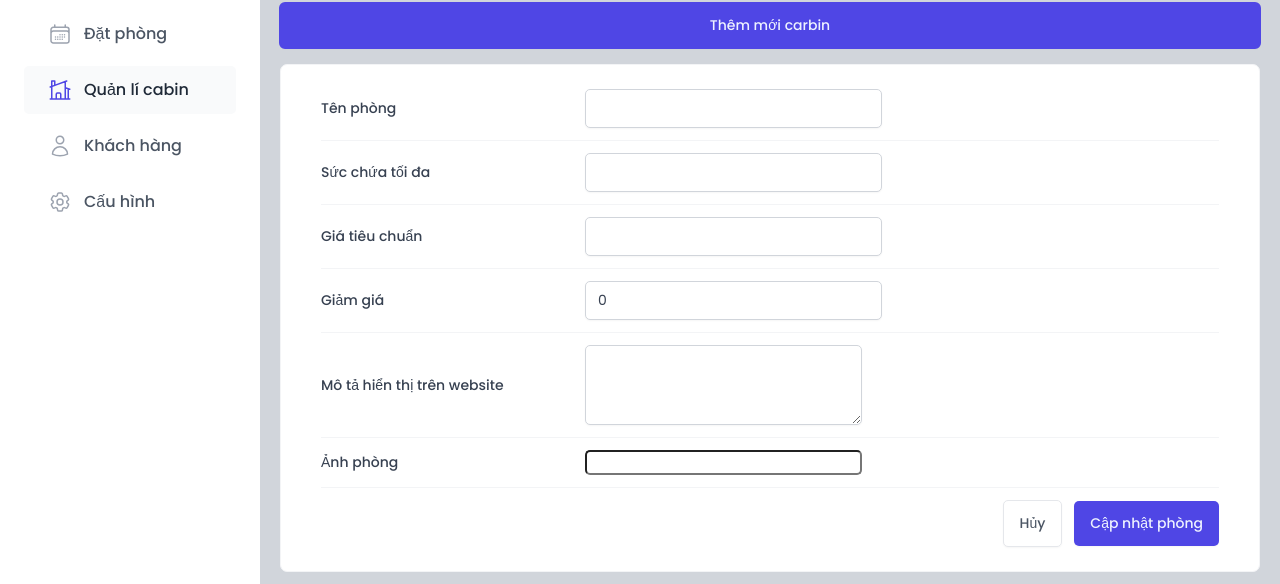
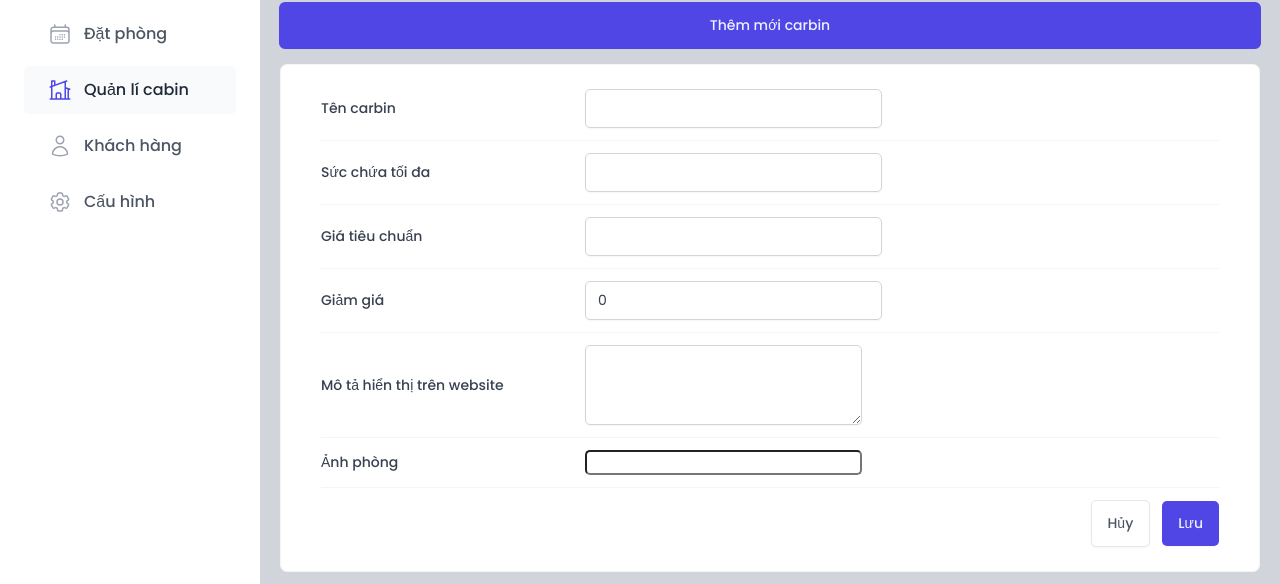
Before and after one commit to nguyenquangthuong23082004/The-Wild-Oasis, a React (Vite) app: page /cabins in a window 1280 px wide. Both pictures are taken after a click on the button "Thêm mới carbin". Shown: the part 213-797 px from the top of the page. Built offline with nearby package versions, Linux system fonts and the light colour scheme; no server answers; the database is empty; a web font is replaced by a local one.

Commit message:
feat: enhance CreateCabinForm with FormRow component for improved layout and error handling

```diff
--- a/src/features/cabins/CreateCabinForm.jsx
+++ b/src/features/cabins/CreateCabinForm.jsx
@@ -1,111 +1,111 @@
-import styled from "styled-components";
-
 import Input from "../../ui/Input";
 import Form from "../../ui/Form";
 import Button from "../../ui/Button";
 import FileInput from "../../ui/FileInput";
 import Textarea from "../../ui/Textarea";
+import FormRow from "../../ui/FormRow"
 import { useForm } from "react-hook-form";
 import { useMutation, useQueryClient } from "@tanstack/react-query";
 import { createCarbin } from "../../services/apiCabins";
 import toast from "react-hot-toast";
 
-const FormRow = styled.div`
-  display: grid;
-  align-items: center;
-  grid-template-columns: 24rem 1fr 1.2fr;
-  gap: 2.4rem;
-
-  padding: 1.2rem 0;
-
-  &:first-child {
-    padding-top: 0;
-  }
-
-  &:last-child {
-    padding-bottom: 0;
-  }
-
-  &:not(:last-child) {
-    border-bottom: 1px solid var(--color-grey-100);
-  }
-
-  &:has(button) {
-    display: flex;
-    justify-content: flex-end;
-    gap: 1.2rem;
-  }
-`;
-
-const Label = styled.label`
-  font-weight: 500;
-`;
-
-const Error = styled.span`
-  font-size: 1.4rem;
-  color: var(--color-red-700);
-`;
-
 function CreateCabinForm() {
-  const { register, handleSubmit, reset } = useForm();
-
+  const { register, handleSubmit, reset, getValues, formState } = useForm();
+  const { errors } = formState;
   const queryClient = useQueryClient();
 
   const { mutate, isPending: isCreating } = useMutation({
     mutationFn: createCarbin,
     onSuccess: () => {
-      toast.success("Tạo mới Carbin thành công")
+      toast.success("Tạo mới Carbin thành công");
       queryClient.invalidateQueries({
         queryKey: ["carbins"],
-      })
-      reset()
+      });
+      reset();
     },
-    onError: (err) => toast.error(err.message)
+    onError: (err) => toast.error(err.message),
   });
 
+  function onSubmit(formData) {
+    mutate(formData);
+  }
 
-  function onSubmit(formData) {
-    mutate(formData)
+  function onError(errors) {
+
   }
 
   return (
-    <Form onSubmit={handleSubmit(onSubmit)}>
-      <FormRow>
-        <Label htmlFor="name">Tên phòng</Label>
-        <Input type="text" id="name" {...register("name")} />
+    <Form onSubmit={handleSubmit(onSubmit, onError)}>
+      <FormRow lable="Tên carbin" error={errors?.name?.message}>
+        <Input
+          type="text"
+          id="name"
+          {...register("name", {
+            required: "Trường này là bắt buộc",
+          })}
+          disabled={isCreating}
+        />
       </FormRow>
 
-      <FormRow>
-        <Label htmlFor="maxCapacity">Sức chứa tối đa</Label>
-        <Input type="number" id="maxCapacity" {...register("maxCapacity")} />
+      <FormRow lable="Sức chứa tối đa" error={errors?.maxCapacity?.message}>
+        <Input
+          type="number"
+          id="maxCapacity"
+          {...register("maxCapacity", {
+            required: "Trường này là bắt buộc",
+            min: {
+              value: "1",
+              message: "Sức chứa phải lớn hơn hoặc bằng 1",
+            },
+          })}
+          disabled={isCreating}
+        />
       </FormRow>
 
-      <FormRow>
-        <Label htmlFor="regularPrice">Giá tiêu chuẩn</Label>
-        <Input type="number" id="regularPrice" {...register("regularPrice")} />
+      <FormRow lable="Giá tiêu chuẩn" error={errors?.regularPrice?.message}>
+        <Input
+          type="number"
+          id="regularPrice"
+          {...register("regularPrice", {
+            required: "Trường này là bắt buộc",
+            min: {
+              value: "1",
+              message: "Giá phải lớn hơn 0",
+            },
+          })}
+          disabled={isCreating}
+        />
       </FormRow>
 
-      <FormRow>
-        <Label htmlFor="discount">Giảm giá</Label>
+      <FormRow lable="Giảm giá" error={errors?.discount?.message}>
         <Input
           type="number"
           id="discount"
           defaultValue={0}
-          {...register("discount")}
+          {...register("discount", {
+            required: "Trường này là bắt buộc",
+            min: {
+              value: "1",
+              message: "Giá khuyến mãi phải lớn hơn 0",
+            },
+            validate: (value) => Number.parseFloat(value) <= Number.parseFloat(getValues().regularPrice) || 'Giá khuyến mãi phải nhỏ hơn giá bán',
+          })}
+          disabled={isCreating}
         />
       </FormRow>
 
-      <FormRow>
-        <Label htmlFor="description">Mô tả hiển thị trên website</Label>
+      <FormRow lable="Mô tả hiển thị trên website" error={errors?.description?.message}>
         <Textarea
           id="description"
           defaultValue=""
-          {...register("description")}
+          {...register("description", {
+            required: "Trường này là bắt buộc"
+          })}
+          disabled={isCreating}
         />
       </FormRow>
 
-      <FormRow>
-        <Label htmlFor="image">Ảnh phòng</Label>
+      <FormRow lable="Ảnh phòng" error={errors?.image?.message}>
         <FileInput id="image" accept="image/*" />
       </FormRow>
 
@@ -113,7 +113,7 @@ function CreateCabinForm() {
         <Button variation="secondary" type="reset">
           Hủy
         </Button>
-        <Button disabled={isCreating}>Cập nhật phòng</Button>
+        <Button disabled={isCreating || Object.keys(errors).length > 0}>Lưu</Button>
       </FormRow>
     </Form>
   );
--- /dev/null
+++ b/src/ui/FormRow.jsx
@@ -0,0 +1,49 @@
+import styled from "styled-components";
+
+const StyleFormRow = styled.div`
+  display: grid;
+  align-items: center;
+  grid-template-columns: 24rem 1fr 1.2fr;
+  gap: 2.4rem;
+
+  padding: 1.2rem 0;
+
+  &:first-child {
+    padding-top: 0;
+  }
+
+  &:last-child {
+    padding-bottom: 0;
+  }
+
+  &:not(:last-child) {
+    border-bottom: 1px solid var(--color-grey-100);
+  }
+
+  &:has(button) {
+    display: flex;
+    justify-content: flex-end;
+    gap: 1.2rem;
+  }
+`;
+
+const Label = styled.label`
+  font-weight: 500;
+`;
+
+const Error = styled.span`
+  font-size: 1.4rem;
+  color: var(--color-red-700);
+`;
+
+function FormRow({ lable, error, children }) {
+  return (
+    <StyleFormRow>
+      {lable && <Label htmlFor={children.props.id}>{lable}</Label>}
+      {children}
+      {error && <Error>{error}</Error>}
+    </StyleFormRow>
+  );
+}
+
+export default FormRow;
```
